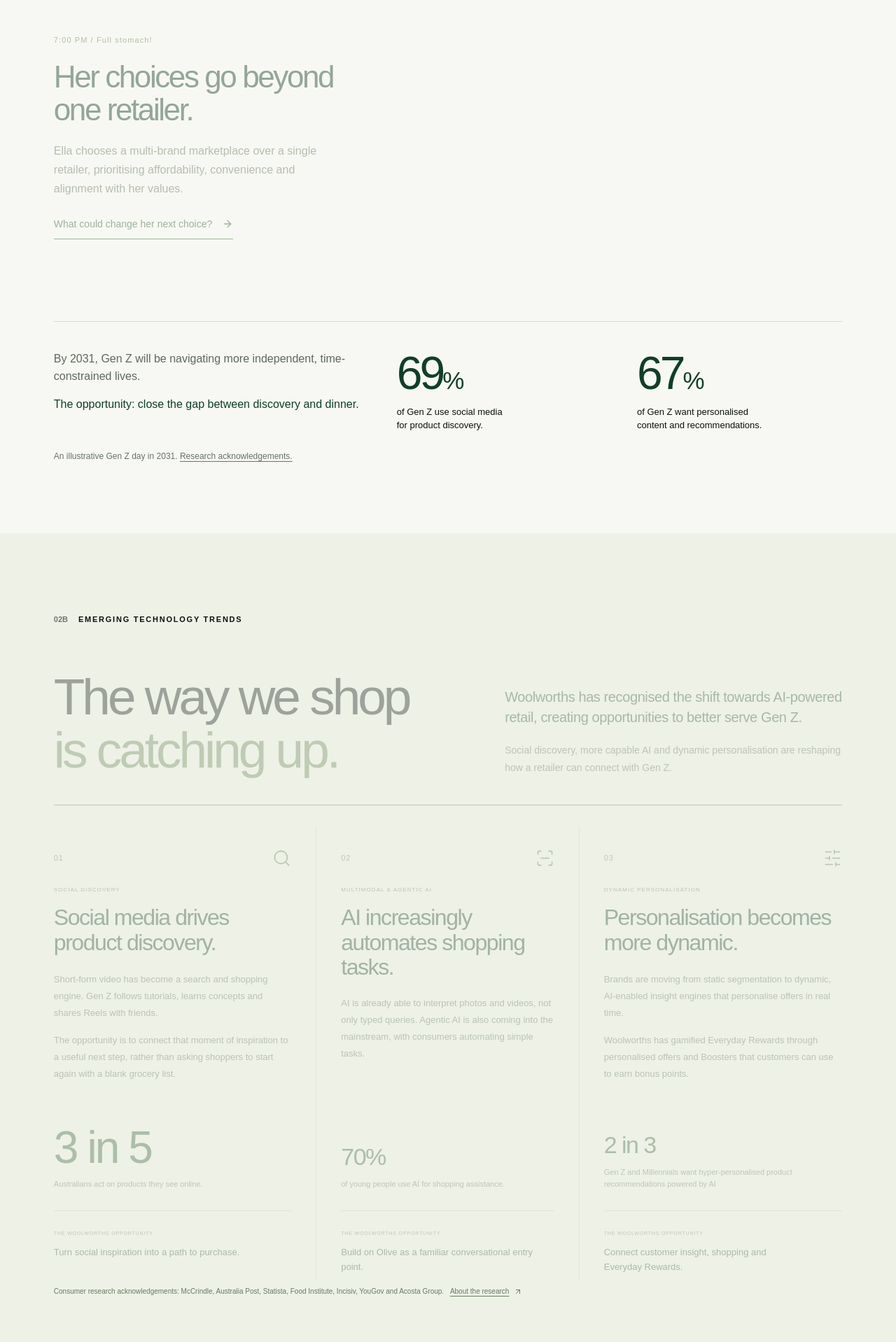
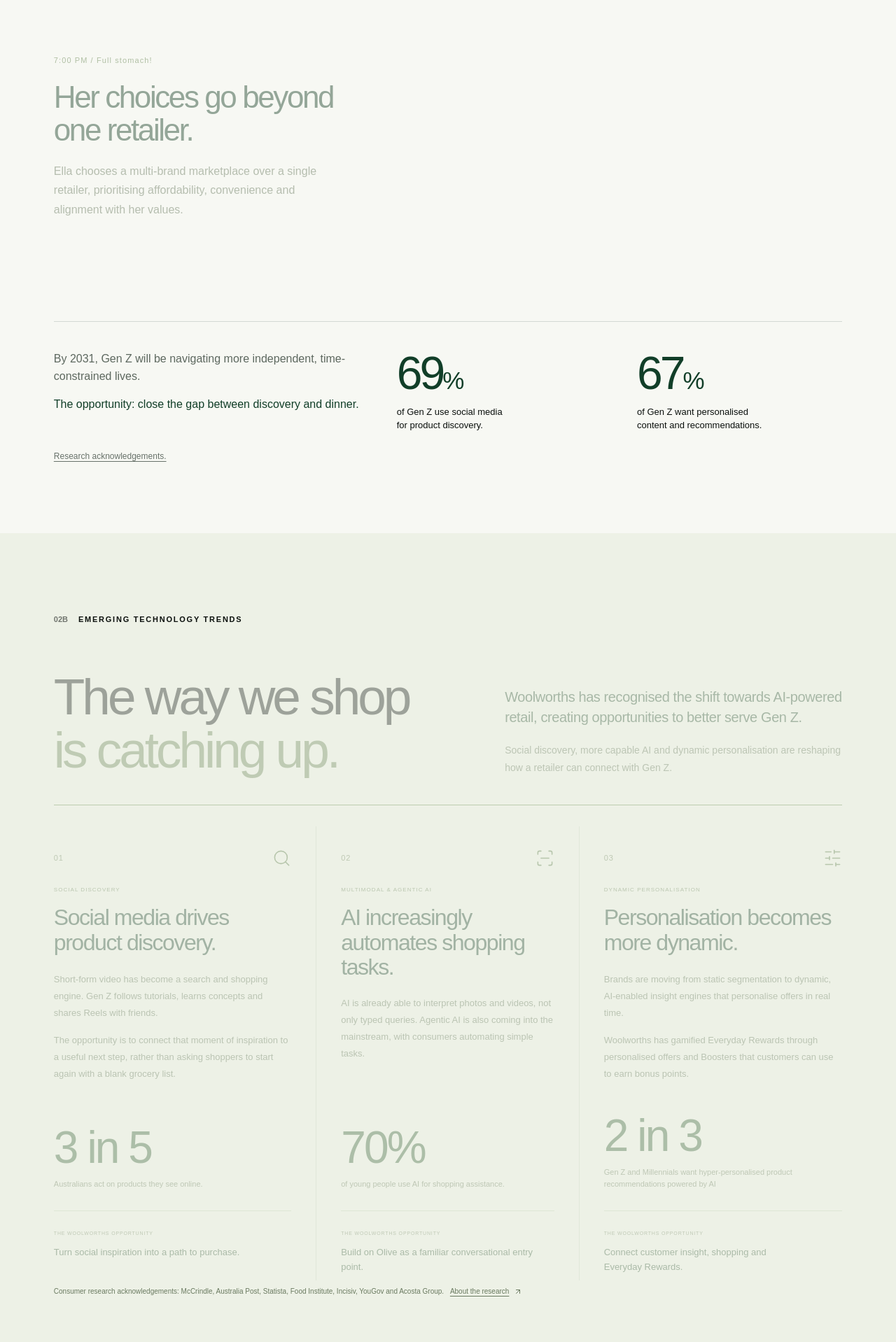
Before and after one commit to YeetMstr/CactusConsulting, a React (Vite) app: page / in a window 1280 px wide. Shown: the part 2927-4845 px from the top of the page at 70% size. Built offline with nearby package versions, Linux system fonts and the light colour scheme.

Commit message:
Add files via upload

```diff
--- a/src/components/EllaJourney.tsx
+++ b/src/components/EllaJourney.tsx
@@ -1,4 +1,4 @@
-import { ArrowDown, ArrowRight } from 'lucide-react';
+import { ArrowDown } from 'lucide-react';
 import { useScrollScene } from '../useScrollScene';
 import { Eyebrow } from './Common';
 import { CharacterSequence } from './CharacterSequence';
@@ -21,9 +21,9 @@ export function EllaJourney(){
     <div className="ella-scene-bottom"><p>{moments[phase].label}</p><span>SCROLL THROUGH HER DAY <ArrowDown size={13}/></span></div>
     <div className="phase-controls" aria-label="Preview Ella’s day">{moments.map((moment,i)=><button key={moment.label} className={phase===i?'selected':''} aria-label={`Preview Ella: ${moment.label}`} aria-pressed={phase===i} onClick={()=>setPhase(i)}>{i+1}</button>)}</div>
    </div>
-   <div className="story-copy">{moments.map((moment,i)=><article className={`story-step ${phase===i?'in-focus':''}`} data-step={i} key={moment.label}><span className="step-number">{moment.time} / {moment.label}</span><h3>{moment.title}</h3><p>{moment.body}</p>{i===moments.length-1&&<a className="text-link" href="#technology-trends">What could change her next choice? <ArrowRight size={16}/></a>}</article>)}</div>
+   <div className="story-copy">{moments.map((moment,i)=><article className={`story-step ${phase===i?'in-focus':''}`} data-step={i} key={moment.label}><span className="step-number">{moment.time} / {moment.label}</span><h3>{moment.title}</h3><p>{moment.body}</p></article>)}</div>
   </div>
   <div className="genz-bottom"><p>By 2031, Gen Z will be navigating more independent, time-constrained lives.<br/><strong>The opportunity: close the gap between discovery and dinner.</strong></p><div className="research-stat"><strong>69<span>%</span></strong><p>of Gen Z use social media<br/>for product discovery.</p></div><div className="research-stat"><strong>67<span>%</span></strong><p>of Gen Z want personalised<br/>content and recommendations.</p></div></div>
-  <p className="source-note">An illustrative Gen Z day in 2031. <a href="#sources">Research acknowledgements.</a></p>
+  <p className="source-note"><a href="#sources">Research acknowledgements.</a></p>
  </section>;
 }
--- /dev/null
+++ b/src/components/RetailInsights.tsx
@@ -0,0 +1 @@
+export function RetailInsights(){return <div className="retail-insights wrap"><div className="retail-insights-heading" data-reveal><p className="eyebrow">FROM CUSTOMER PREFERENCES TO SMARTER INSIGHT</p><h3>Better Data<br/><span>Better Stores</span></h3><p>Every recipe saved, ingredient chosen and product swapped can help Woolworths understand what customers want. Combined with purchase and availability data, these signals could turn reels into better decisions across the supply chain.</p></div><div className="retail-insights-grid"><article data-reveal><span>UNDERSTAND</span><h4>Know the customer.</h4><p>Identify emerging tastes, dietary preferences and brand choices through aggregated shopping patterns. Understand which recipe ideas become purchases, and where customers choose alternatives.</p></article><article data-reveal><span>PLAN</span><h4>Stock for the neighbourhood.</h4><p>Use local demand signals alongside sales, seasonality and existing inventory to inform store-level stock planning. Adjust product ranges and replenishment to better reflect the communities each store serves.</p></article><article data-reveal><span>TEST & LEARN</span><h4>Trial the next favourite.</h4><p>Spot areas showing interest in new flavours or product categories, then run targeted store trials. For example, if customers in Redfern frequently switch to organic options, Woolworths knows where to trial new organic products</p></article></div><p className="retail-insights-note"></p></div>;}
--- a/src/components/TechnologyTrends.tsx
+++ b/src/components/TechnologyTrends.tsx
@@ -11,7 +11,7 @@ const trends=[
 export function TechnologyTrends(){return <section id="technology-trends" className="technology-section" aria-labelledby="technology-title"><div className="wrap">
  <Eyebrow number="02B">EMERGING TECHNOLOGY TRENDS</Eyebrow>
  <div className="technology-heading" data-reveal><h2 id="technology-title">The way we shop<br/><span>is catching up.</span></h2><div><p>Woolworths has recognised the shift towards AI-powered retail, creating opportunities to better serve Gen Z.</p><p>Social discovery, more capable AI and dynamic personalisation are reshaping how a retailer can connect with Gen Z.</p></div></div>
- <div className="technology-trends">{trends.map(trend=><article className="technology-trend" key={trend.number} data-reveal><div className="technology-trend-top"><span>{trend.number}</span><trend.icon size={27} strokeWidth={1.4}/></div><p className="technology-kicker">{trend.kicker}</p><h3>{trend.title}</h3><p>{trend.body}</p><p>{trend.detail}</p><div className={`technology-signal ${trend.number==='01'?'numeric-signal':''}`}><strong>{trend.signal}</strong><span>{trend.signalLabel}</span></div><div className="technology-implication"><span>THE WOOLWORTHS OPPORTUNITY</span><p>{trend.implication}</p></div></article>)}</div>
+ <div className="technology-trends">{trends.map(trend=><article className="technology-trend" key={trend.number} data-reveal><div className="technology-trend-top"><span>{trend.number}</span><trend.icon size={27} strokeWidth={1.4}/></div><p className="technology-kicker">{trend.kicker}</p><h3>{trend.title}</h3><p>{trend.body}</p><p>{trend.detail}</p><div className="technology-signal numeric-signal"><strong>{trend.signal}</strong><span>{trend.signalLabel}</span></div><div className="technology-implication"><span>THE WOOLWORTHS OPPORTUNITY</span><p>{trend.implication}</p></div></article>)}</div>
  <p className="technology-research">Consumer research acknowledgements: McCrindle, Australia Post, Statista, Food Institute, Incisiv, YouGov and Acosta Group. <a href="#sources">About the research <ArrowUpRight size={12}/></a></p>
  <div className="technology-foundation dark" data-reveal><div className="foundation-main"><p className="eyebrow"> A PARTNERSHIP FOR THE FUTURE</p><div className="foundation-partners"><span className="foundation-brand"><WoolworthsMark size={28}/>Woolworths Group</span><span aria-hidden="true">×</span><span className="foundation-brand"><GoogleCloudMark/>Google Cloud</span></div><h3>Woolworths is already investing in AI and data analytics.</h3><p>In April 2025, Woolworths Group and Google Cloud announced a new five-year strategic agreement to strengthen data, insights and automation capabilities.</p><p>This partnership provides the technological foundation for more seamless and personalised digital shopping experiences.</p><a className="text-link" href={partnership} target="_blank" rel="noreferrer">Read the partnership announcement <ArrowUpRight size={16}/></a></div><div className="foundation-duration"><span className="foundation-year">APRIL 2025</span><p><strong>5</strong><span>year<br/>strategic agreement</span></p><div className="foundation-capabilities"><span>Data</span><ArrowRight size={14}/><span>Insights</span><ArrowRight size={14}/><span>Automation</span></div><span className="foundation-date">Announced 14 April 2025</span></div></div>
  <div className="technology-transition"><div><p>Discovery is already digital.</p><h3>Now, make it shoppable.</h3></div><a className="action" href="#reel-to-meal">Meet Reel to Meal <ArrowDown size={16}/></a></div>
--- a/src/styles.css
+++ b/src/styles.css
@@ -305,3 +305,6 @@ html[data-motion=reduce] .ella-visual{height:560px}
 @media(max-width:380px){.technology-heading h2{font-size:40px}.technology-trend h3{font-size:30px}.foundation-main h3{font-size:28px}.foundation-partners{font-size:11px}.foundation-capabilities{font-size:10px;gap:8px}}
 
 .foundation-brand{display:inline-flex;align-items:center;gap:9px;white-space:nowrap}.foundation-brand svg{flex-shrink:0;color:#c5dda9;width:28px;height:28px}.foundation-partners{flex-wrap:wrap;row-gap:14px}@media(max-width:600px){.foundation-brand{gap:7px}.foundation-brand svg{width:23px;height:23px}.foundation-partners{column-gap:10px}}
+
+
+.retail-insights{padding-block:80px 35px;border-top:1px solid #617b5866}.retail-insights-heading{max-width:790px}.retail-insights-heading .eyebrow{color:#a3c18e}.retail-insights h3{font-size:clamp(38px,4.5vw,64px);line-height:1.08;margin-top:25px}.retail-insights h3 span{color:#b3db97}.retail-insights-heading>p:last-child{color:#b9cbb0;font-size:17px;line-height:1.8;margin-top:25px;max-width:680px}.retail-insights-grid{display:grid;grid-template-columns:repeat(3,minmax(0,1fr));gap:36px;margin-top:45px}.retail-insights-grid article{border-top:1px solid #617b5888;padding-top:23px}.retail-insights-grid article>span{font-size:10px;letter-spacing:.12em;color:#a3c18e}.retail-insights h4{font-size:27px;line-height:1.15;margin-top:18px}.retail-insights-grid p{font-size:14px;line-height:1.8;color:#b9cbb0;margin-top:18px}.retail-insights-note{font-size:11px;line-height:1.7;color:#91a78e;max-width:760px;margin-top:35px}@media(max-width:600px){.retail-insights{padding-block:50px 15px}.retail-insights-grid{grid-template-columns:1fr;gap:27px;margin-top:30px}.retail-insights-heading>p:last-child{font-size:14px}.retail-insights h4{font-size:26px}.retail-insights-grid p{font-size:13px}.retail-insights-note{font-size:10px}}
```
Also changed, not shown: src/components/Ecosystem.tsx (+4 -3 lines), src/components/ReelExperience.tsx (+2 -1 lines), src/components/TechnicalDetails.tsx (+1 -1 lines), src/data/strategy.ts (+6 -6 lines).
